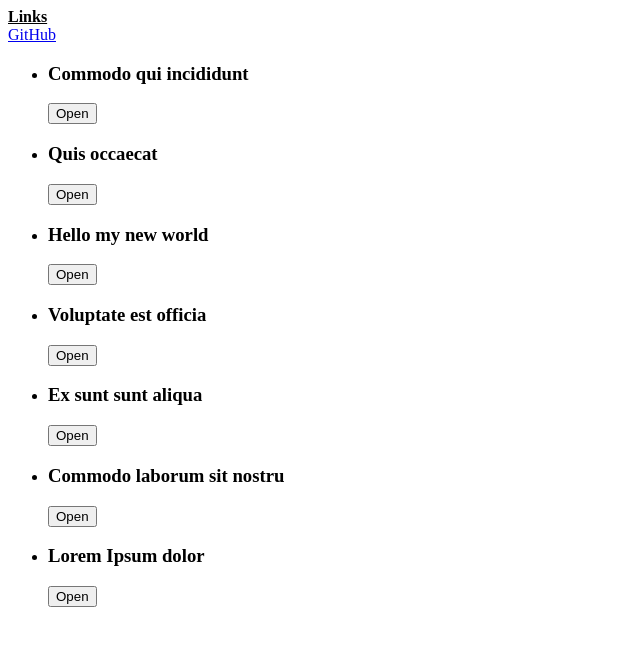
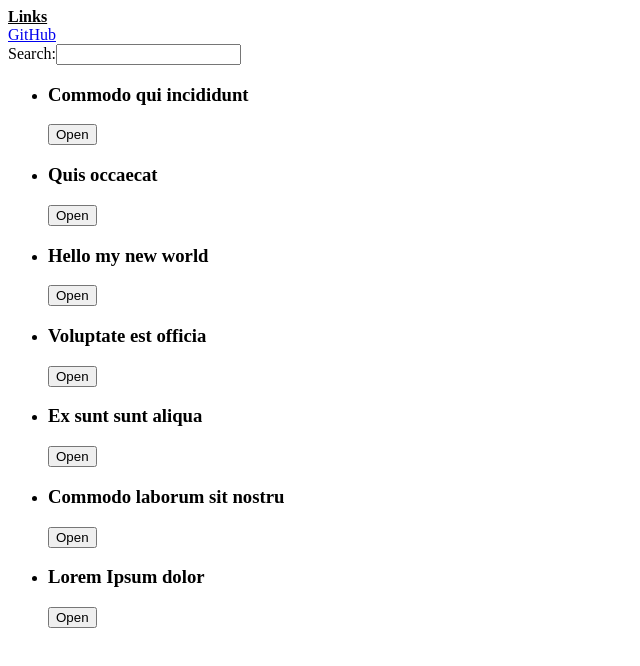
Before and after one commit to MoonW1nd/Links, a React app: page / in a window 1280 px wide. Shown: the top 666 px of the page, without its empty margins (0-640 px from the left). Built offline with nearby package versions, Linux system fonts and the light colour scheme.

Commit message:
Article component - pureComponent, add SerchInput component

```diff
--- a/src/App.js
+++ b/src/App.js
@@ -2,10 +2,12 @@ import React from 'react';
 import Header from './components/Header/Header';
 import ArticleList from './components/ArticleList/ArticleList';
 import { articles } from './data';
+import SearchInput from './components/SearchInput/SearchInput';
 
 export default function App() {
   return <div>
     <Header/>
+    <SearchInput/>
     <ArticleList articles={ articles }/>
   </div>;
 }
--- a/src/components/Article/Article.js
+++ b/src/components/Article/Article.js
@@ -3,14 +3,9 @@ import PropTypes from 'prop-types';
 import CommentList from '../CommentList/CommentList';
 
 
-export default class Article extends React.Component {
-  shouldComponentUpdate(nextProps) {
-    return nextProps.isOpen !== this.props.isOpen;
-  }
-
+export default class Article extends React.PureComponent {
   render() {
     const { article, isOpen, toggleOpen } = this.props;
-    console.log('update article');
     return (
       <div>
         <h3>{ article.title }</h3>
@@ -36,7 +31,7 @@ export default class Article extends React.Component {
 
 
 Article.propTypes = {
-  id: PropTypes.string.isRequired,
+  id: PropTypes.string,
   article: PropTypes.shape({
     title: PropTypes.string.isRequired,
     text: PropTypes.string,
--- a/src/components/ArticleList/ArticleList.js
+++ b/src/components/ArticleList/ArticleList.js
@@ -24,5 +24,5 @@ ArticleList.propTypes = {
   articles: PropTypes.array.isRequired,
   // from accordeon
   openComponentId: PropTypes.string,
-  toggleOpenComponent: PropTypes.func.idRequired,
+  toggleOpenComponent: PropTypes.func,
 };
--- /dev/null
+++ b/src/components/SearchInput/SearchInput.js
@@ -0,0 +1,19 @@
+
+import React from 'react';
+export default class SearchInput extends React.Component {
+  state = {
+    searchValue: '',
+  }
+
+  render() {
+    return <div>
+      <label>Search:<input type = 'text' value = { this.state.value } onChange = { this.handeSearchInput }/></label>
+    </div>;
+  }
+
+  handeSearchInput = (ev) => {
+    this.setState({
+      searchValue: ev.target.value,
+    });
+  }
+}
```
